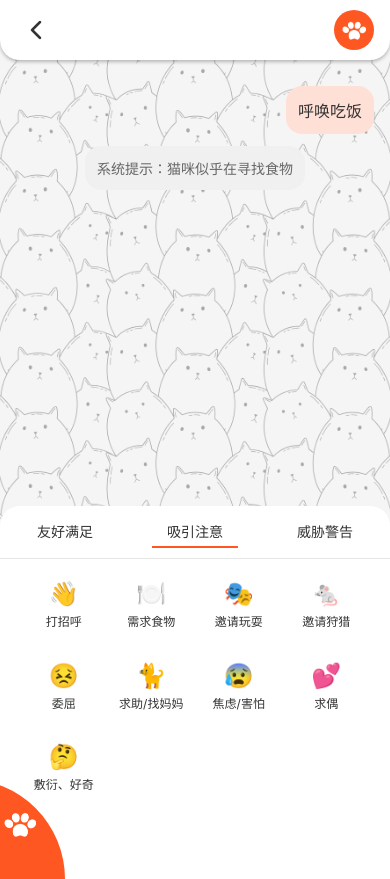
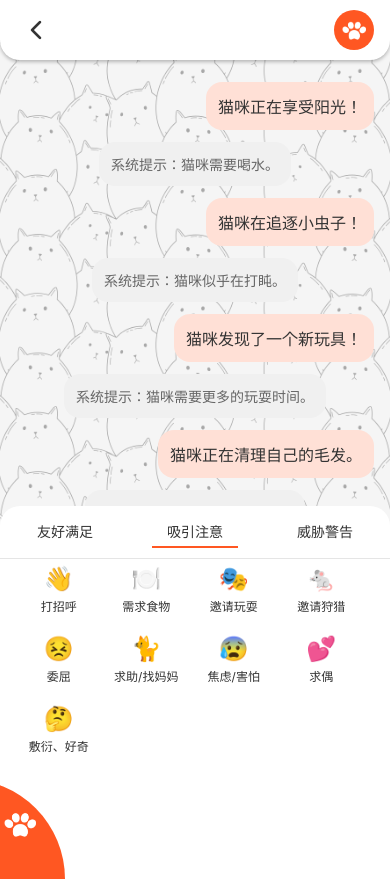
Before and after one commit to nds15763/MeowTalk, a React Native app: screen /Chat in a window 390 px wide. Built offline with nearby package versions, Linux system fonts and the light colour scheme.

Commit message:
edit:修改对话页面样式

```diff
--- a/src/components/ChatMessages.tsx
+++ b/src/components/ChatMessages.tsx
@@ -12,21 +12,70 @@ export default function ChatMessages() {
   const [messages] = useState<Message[]>([
     {
       id: '1',
-      text: '呼唤吃饭',
+      text: '猫咪正在享受阳光！',
       type: 'cat',
       timestamp: Date.now() - 11000,
     },
     {
       id: '2',
-      text: '系统提示：猫咪似乎在寻找食物',
+      text: '系统提示：猫咪需要喝水。',
       type: 'system',
       timestamp: Date.now() - 10000,
+    },
+    {
+      id: '3',
+      text: '猫咪在追逐小虫子！',
+      type: 'cat',
+      timestamp: Date.now() - 9000,
+    },
+    {
+      id: '4',
+      text: '系统提示：猫咪似乎在打盹。',
+      type: 'system',
+      timestamp: Date.now() - 8000,
+    },
+    {
+      id: '5',
+      text: '猫咪发现了一个新玩具！',
+      type: 'cat',
+      timestamp: Date.now() - 7000,
+    },
+    {
+      id: '6',
+      text: '系统提示：猫咪需要更多的玩耍时间。',
+      type: 'system',
+      timestamp: Date.now() - 6000,
+    },
+    {
+      id: '7',
+      text: '猫咪正在清理自己的毛发。',
+      type: 'cat',
+      timestamp: Date.now() - 5000,
+    },
+    {
+      id: '8',
+      text: '系统提示：猫咪似乎有点无聊。',
+      type: 'system',
+      timestamp: Date.now() - 4000,
+    },
+    {
+      id: '9',
+      text: '猫咪在窗边观察小鸟。',
+      type: 'cat',
+      timestamp: Date.now() - 3000,
+    },
+    {
+      id: '10',
+      text: '系统提示：猫咪需要定期检查健康。',
+      type: 'system',
+      timestamp: Date.now() - 2000,
     }
   ]);
 
   return (
+    <View style={styles.container}>
       <ScrollView
-      style={styles.container}
+        style={styles.scrollView}
         contentContainerStyle={styles.contentContainer}
         showsVerticalScrollIndicator={true}
       >
@@ -48,17 +97,20 @@ export default function ChatMessages() {
           </View>
         ))}
       </ScrollView>
+    </View>
   );
 }
 
 const styles = StyleSheet.create({
   container: {
     flex: 1,
-    paddingHorizontal: 16,
-    paddingVertical: 20,
+  },
+  scrollView: {
+    flex: 1,
   },
   contentContainer: {
-    flexGrow: 1,
+    padding: 16,
+    flexGrow: 0,
   },
   messageBubble: {
     backgroundColor: '#FFE0D6',
--- a/src/components/EmojiPanel.tsx
+++ b/src/components/EmojiPanel.tsx
@@ -11,7 +11,7 @@ const buttonWidth = (windowWidth - 80) / 4;
 export default function EmojiPanel() {
   const [selectedCategory, setSelectedCategory] = useState<EmotionCategory>(emotionCategories[1]);
   const [sound, setSound] = useState<Audio.Sound | null>(null);
-  const chatMessagesRef = useRef<ChatMessages | null>(null);
+
 
   const handleCategorySelect = (category: EmotionCategory) => {
     setSelectedCategory(category);
@@ -32,10 +32,6 @@ export default function EmojiPanel() {
       await playSound(emotion.audioFile);
     }
 
-    // 触发表情动画
-    if (chatMessagesRef.current) {
-      chatMessagesRef.current.showEmojiAnimation(emotion.icon);
-    }
   };
 
   return (
@@ -101,21 +97,19 @@ const styles = StyleSheet.create({
   },
   emojiContainer: {
     flex: 1,
-    paddingTop: 20,
     paddingHorizontal: 20,
-    paddingBottom: 20,
   },
   emojiContent: {
-    flex: 1,
     flexDirection: 'row',
     flexWrap: 'wrap',
-    justifyContent: 'space-between',
+    justifyContent: 'flex-start',
+    alignItems: 'flex-start',
+    gap: 10,
   },
   emojiButton: {
     width: buttonWidth,
     alignItems: 'center',
-    marginBottom: 20,
-    marginHorizontal: 5,
+    marginVertical: 5,
   },
   emojiIcon: {
     fontSize: 24,
--- a/src/screens/ChatScreen.tsx
+++ b/src/screens/ChatScreen.tsx
@@ -22,7 +22,8 @@ export function ChatScreen() {
 
       <ListeningPanel />
 
-      <View style={styles.contentContainer}>
+      <View style={styles.mainContainer}>
+        <View style={styles.chatContainer}>
           <ChatMessages />
         </View>
 
@@ -44,6 +45,7 @@ export function ChatScreen() {
           </View>
         </View>
       </View>
+    </View>
   );
 }
 
@@ -56,10 +58,16 @@ const styles = StyleSheet.create({
     width: '100%',
     height: '100%',
   },
-  contentContainer: {
+  mainContainer: {
     flex: 1,
-    marginTop: 60,
-    marginBottom: '40%',
+    paddingTop: 60,
+  },
+  chatContainer: {
+    height: '60%',
+    paddingBottom: 10,
+  },
+  chatArea: {
+    flex: 1,
   },
   emojiPanelWrapper: {
     position: 'absolute',
```
Lines whose indentation alone changed are shown as unchanged.
